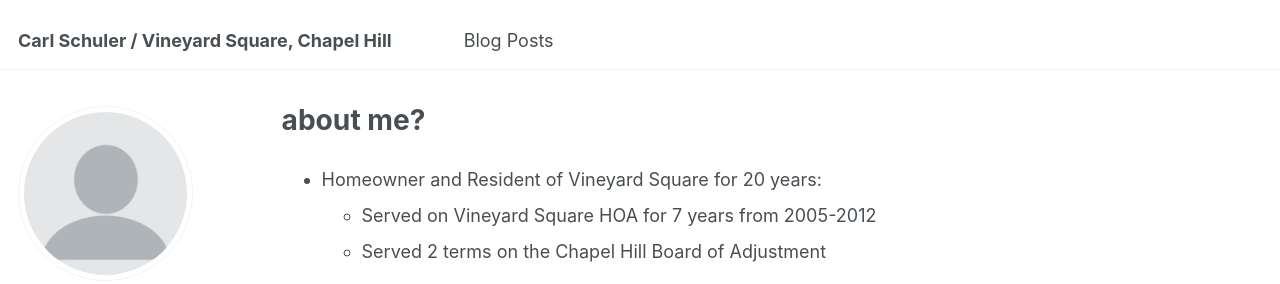
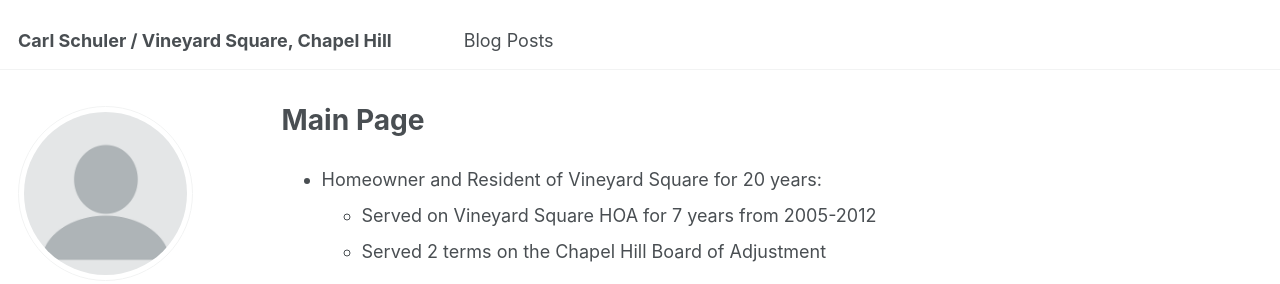
Before and after one commit to CarlSchuler/carl.github.io, a Jekyll site: the page built from _pages/markdown.md, in a window 1280 px wide and 900 px high. Shown: the top 284 px of the window. Built offline with Jekyll 4.4.1, drawn with Linux system fonts in a browser that asks for light colours; emoji names are drawn with the system emoji font.

Commit message:
Update markdown. md

```diff
--- a/_pages/markdown.md
+++ b/_pages/markdown.md
@@ -1,6 +1,6 @@
 ---
 permalink: /markdown/
-title: "about me?"
+title: "Main Page"
 author_profile: true
 redirect_from:
   - /md/
```
